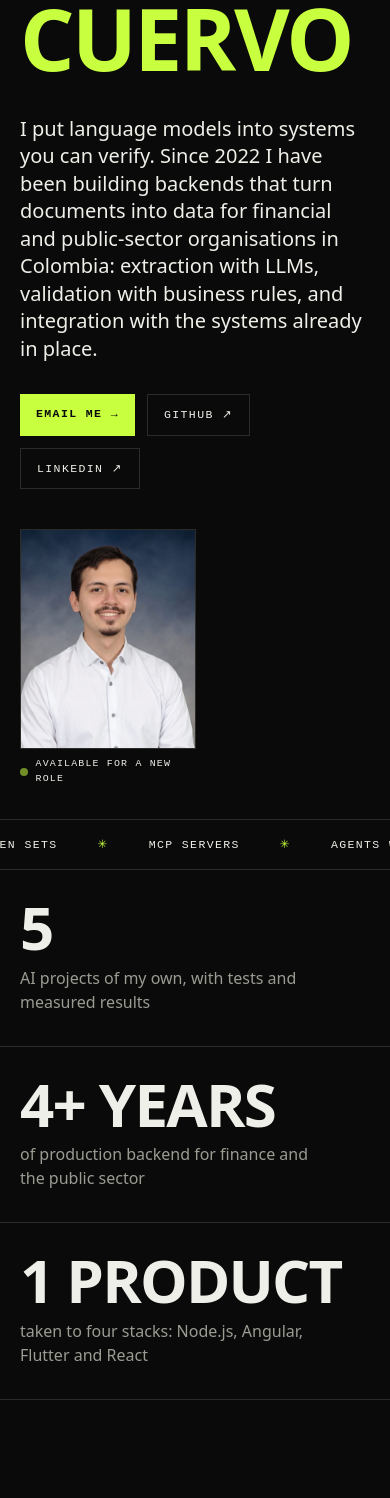
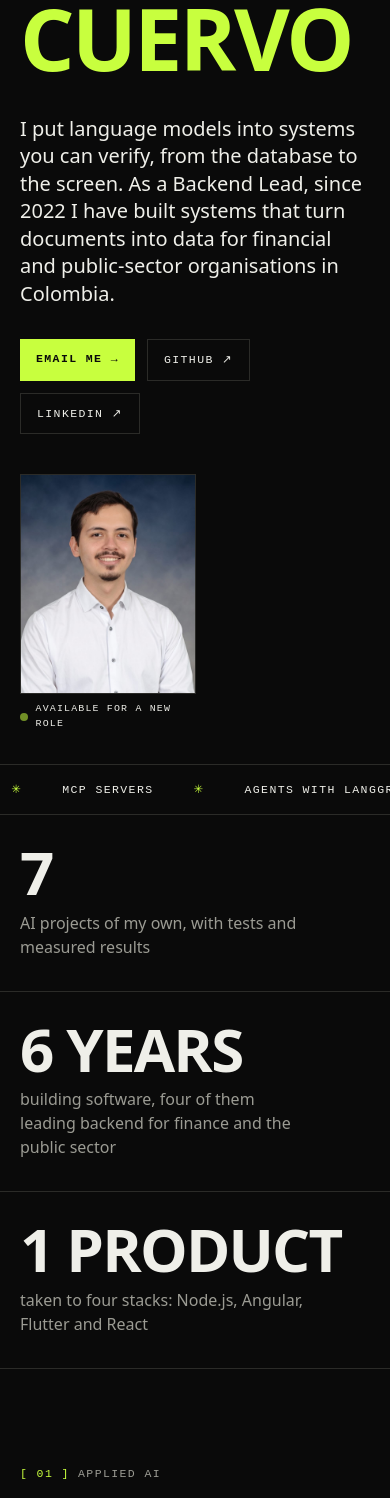
Before and after one commit to 0103juan/portfolio-site, a React (Vite) app: page / in a window 390 px wide. Shown: the part 299-1797 px from the top of the page. Built offline with nearby package versions, Linux system fonts and the light colour scheme.

Commit message:
Add a full-stack section, two AI projects and a new description

```diff
--- a/index.html
+++ b/index.html
@@ -4,7 +4,7 @@
     <meta charset="UTF-8" />
     <link rel="icon" type="image/svg+xml" href="./favicon.svg" />
     <meta name="viewport" content="width=device-width, initial-scale=1.0" />
-    <meta name="description" content="Juan Pablo Cuervo: ingeniero de software, backend e IA aplicada. Software engineer, backend and applied AI." />
+    <meta name="description" content="Juan Pablo Cuervo: AI Engineer, backend y full stack. Sistemas con modelos de lenguaje que se pueden verificar. AI engineer, backend and full stack." />
     <title>Juan Pablo Cuervo</title>
   </head>
   <body>
--- a/src/App.tsx
+++ b/src/App.tsx
@@ -7,6 +7,7 @@ import { useMediaQuery } from '@/hooks/useMediaQuery'
 import { AiSection } from '@/sections/AiSection'
 import { ContactSection } from '@/sections/ContactSection'
 import { Footer } from '@/sections/Footer'
+import { FullStackSection } from '@/sections/FullStackSection'
 import { Header } from '@/sections/Header'
 import { Hero } from '@/sections/Hero'
 import { Highlights } from '@/sections/Highlights'
@@ -30,6 +31,7 @@ export default function App() {
         <Highlights t={t} />
         <AiSection t={t} wide={wide} />
         <WorkSection t={t} stacked={wide && !reducedMotion} />
+        <FullStackSection t={t} />
         <ProductSection t={t} />
         <StackSection t={t} />
         <ContactSection t={t} />
--- a/src/content/en.ts
+++ b/src/content/en.ts
@@ -2,15 +2,14 @@ import { GITHUB } from './links'
 import type { Content } from './types'
 
 export const en: Content = {
-  nav: { work: 'Experience', product: 'Product', ai: 'Applied AI', stack: 'Stack', contact: 'Contact' },
-  role: 'AI Engineer · Backend',
+  nav: { ai: 'Applied AI', work: 'Experience', fullstack: 'Full stack', product: 'Product', stack: 'Stack', contact: 'Contact' },
+  role: 'AI Engineer · Backend · Full Stack',
   pitch:
-    'I put language models into systems you can verify. Since 2022 I have been building backends that turn ' +
-    'documents into data for financial and public-sector organisations in Colombia: extraction with LLMs, validation ' +
-    'with business rules, and integration with the systems already in place.',
+    'I put language models into systems you can verify, from the database to the screen. As a Backend Lead, since ' +
+    '2022 I have built systems that turn documents into data for financial and public-sector organisations in Colombia.',
   facts: [
-    { value: '5', label: 'AI projects of my own, with tests and measured results' },
-    { value: '4+ years', label: 'of production backend for finance and the public sector' },
+    { value: '7', label: 'AI projects of my own, with tests and measured results' },
+    { value: '6 years', label: 'building software, four of them leading backend for finance and the public sector' },
     { value: '1 product', label: 'taken to four stacks: Node.js, Angular, Flutter and React' },
   ],
   work: {
@@ -129,6 +128,57 @@ export const en: Content = {
       },
     ],
   },
+  fullstack: {
+    title: 'From the database to the screen',
+    intro:
+      'My daily work is backend. These are the layers I have built end to end in projects of my own, each with the ' +
+      'repository that proves it. I do not present myself as a frontend specialist: I do as someone who can take a ' +
+      'whole product to production.',
+    layers: [
+      {
+        name: 'Web',
+        tech: ['Angular 22', 'React 19', 'TypeScript', 'Tailwind'],
+        proof: 'A live dashboard with 12 unit tests and 6 end-to-end tests that run on every deployment, and this site.',
+        project: 'secop-dashboard',
+        repo: `${GITHUB}/secop-dashboard`,
+      },
+      {
+        name: 'Mobile',
+        tech: ['Flutter', 'Dart', 'Kotlin', 'Jetpack Compose'],
+        proof: 'A Flutter app that builds for Android and the web, with a widget test of the whole journey. PC Remote is a native Android app.',
+        project: 'secop-mobile',
+        repo: `${GITHUB}/secop-mobile`,
+      },
+      {
+        name: 'API and backend',
+        tech: ['Java 21', 'Spring Boot', 'Python', 'FastAPI', 'Node.js'],
+        proof: 'Two reactive microservices with a hexagonal architecture and 119 tests, with architecture rules and mutation testing.',
+        project: 'crediya',
+        repo: `${GITHUB}/crediya-microservice-loan`,
+      },
+      {
+        name: 'Data',
+        tech: ['PostgreSQL', 'pgvector', 'Redis', 'MySQL'],
+        proof: '35,718 contracts loaded incrementally; hybrid search in a single query, with a median of 15 ms.',
+        project: 'secop-analyst',
+        repo: `${GITHUB}/secop-analyst`,
+      },
+      {
+        name: 'Messaging',
+        tech: ['SQS', 'Lambda', 'Pub/Sub', 'WebSocket'],
+        proof: 'A loan decision travels through a queue to a function that emails the client; CI checks the whole path.',
+        project: 'crediya',
+        repo: `${GITHUB}/crediya-microservice-loan`,
+      },
+      {
+        name: 'Infrastructure',
+        tech: ['Docker', 'Kubernetes', 'Terraform', 'AWS', 'GitHub Actions'],
+        proof: 'Seven Terraform modules for AWS with 31 tests against a mock provider. It has not been applied to a real account.',
+        project: 'terraform-aws-platform',
+        repo: `${GITHUB}/terraform-aws-platform`,
+      },
+    ],
+  },
   product: {
     title: 'Contratos a la vista',
     intro:
@@ -189,9 +239,21 @@ export const en: Content = {
   ai: {
     title: 'Applied AI',
     intro:
-      'Five Python projects written directly against the Claude API, with no agent framework, so the mechanism is ' +
-      'visible in the code. Each README publishes only numbers that came from a real run, and a section on limits.',
+      'Seven Python projects against the Claude API. Five use no agent framework, so the mechanism is visible in ' +
+      'the code; the contracts agent uses LangGraph. Each README publishes only numbers that came from a real run, ' +
+      'and a section on limits.',
     items: [
+      {
+        name: 'secop-analyst',
+        kind: 'Agent with LangGraph',
+        summary:
+          'An agent that answers questions about 35,718 public contracts: hybrid search in PostgreSQL with pgvector, ' +
+          'SQL written by the model and contained by the database, a pause for human approval when a query is ' +
+          'expensive, and two-tier memory between Redis and Postgres.',
+        proof: '28 tests against real Postgres and Redis. On one real question, 38 figures checked against the database and all correct, in 33 s and about 0.06 USD. It runs on Docker Compose and on local Kubernetes, with OpenTelemetry traces.',
+        stack: ['Python', 'LangGraph', 'PostgreSQL', 'pgvector', 'Redis', 'FastAPI', 'OpenTelemetry', 'Kubernetes'],
+        repo: `${GITHUB}/secop-analyst`,
+      },
       {
         name: 'consultor-tributario',
         kind: 'RAG in Spanish',
@@ -242,6 +304,17 @@ export const en: Content = {
         proof: "18 tests, one with real Docker. In a real session the reviewer agent found three defects that the coder's 35 tests did not cover.",
         stack: ['Python', 'Docker', 'Claude'],
         repo: `${GITHUB}/sandboxed-agent`,
+      },
+      {
+        name: 'model-gateway',
+        kind: 'Model gateway',
+        summary:
+          'A package my projects import instead of calling the SDK: it routes each task to a small or a large model, ' +
+          'switches model when one fails, caches responses, records what every call cost and stops when a key has ' +
+          'spent its budget.',
+        proof: '36 tests. Measured on 33 questions: the large model got 28 right for 0.66 USD and the small one 27 for 0.27 USD; repeating the run cost 0.00 USD from the cache.',
+        stack: ['Python', 'Claude', 'Pydantic'],
+        repo: `${GITHUB}/model-gateway`,
       },
     ],
   },
@@ -356,7 +429,7 @@ export const en: Content = {
       {
         name: 'Applied AI',
         items: ['Multimodal extraction', 'Hybrid RAG', 'Reranking', 'Evaluation with golden sets', 'MCP servers',
-                'Agents with human approval', 'Claude API', 'Gemini API'],
+                'Agents with LangGraph', 'Agents with human approval', 'Claude API', 'Gemini API'],
       },
       {
         name: 'Every day',
@@ -365,7 +438,7 @@ export const en: Content = {
       },
       {
         name: 'I also build with',
-        items: ['TypeScript', 'Node.js', 'React', 'Angular', 'Flutter', 'Kotlin', 'AWS Lambda', 'Terraform', 'ANTLR4'],
+        items: ['TypeScript', 'Node.js', 'React', 'Angular', 'Flutter', 'Kotlin', 'Redis', 'Kubernetes', 'AWS Lambda', 'Terraform', 'ANTLR4'],
       },
     ],
   },
--- a/src/content/es.ts
+++ b/src/content/es.ts
@@ -2,15 +2,15 @@ import { GITHUB } from './links'
 import type { Content } from './types'
 
 export const es: Content = {
-  nav: { work: 'Experiencia', product: 'Producto', ai: 'IA aplicada', stack: 'Stack', contact: 'Contacto' },
-  role: 'AI Engineer · Backend',
+  nav: { ai: 'IA aplicada', work: 'Experiencia', fullstack: 'Full stack', product: 'Producto', stack: 'Stack', contact: 'Contacto' },
+  role: 'AI Engineer · Backend · Full Stack',
   pitch:
-    'Llevo modelos de lenguaje a sistemas que se pueden verificar. Desde 2022 construyo backends que convierten ' +
-    'documentos en datos para entidades financieras y del sector público en Colombia: extracción con LLM, validación ' +
-    'con reglas de negocio e integración con los sistemas que ya existen.',
+    'Llevo modelos de lenguaje a sistemas que se pueden verificar, de la base de datos a la pantalla. Como Backend ' +
+    'Lead, desde 2022 construyo sistemas que convierten documentos en datos para entidades financieras y del sector ' +
+    'público en Colombia.',
   facts: [
-    { value: '5', label: 'proyectos de IA propios, con pruebas y resultados medidos' },
-    { value: '4+ años', label: 'de backend en producción para finanzas y sector público' },
+    { value: '7', label: 'proyectos de IA propios, con pruebas y resultados medidos' },
+    { value: '6 años', label: 'desarrollando software, cuatro liderando backend para finanzas y sector público' },
     { value: '1 producto', label: 'llevado a cuatro stacks: Node.js, Angular, Flutter y React' },
   ],
   work: {
@@ -130,6 +130,57 @@ export const es: Content = {
       },
     ],
   },
+  fullstack: {
+    title: 'De la base de datos a la pantalla',
+    intro:
+      'Mi trabajo diario es backend. Estas son las capas que he construido de punta a punta en proyectos propios, ' +
+      'cada una con el repositorio que lo demuestra. No me presento como especialista en frontend: sí como alguien ' +
+      'que puede llevar un producto completo hasta producción.',
+    layers: [
+      {
+        name: 'Web',
+        tech: ['Angular 22', 'React 19', 'TypeScript', 'Tailwind'],
+        proof: 'Un panel en vivo con 12 pruebas unitarias y 6 de extremo a extremo que corren en cada despliegue, y este sitio.',
+        project: 'secop-dashboard',
+        repo: `${GITHUB}/secop-dashboard`,
+      },
+      {
+        name: 'Móvil',
+        tech: ['Flutter', 'Dart', 'Kotlin', 'Jetpack Compose'],
+        proof: 'Una app en Flutter que compila para Android y web, con prueba de widgets del recorrido completo. PC Remote es una app Android nativa.',
+        project: 'secop-mobile',
+        repo: `${GITHUB}/secop-mobile`,
+      },
+      {
+        name: 'API y backend',
+        tech: ['Java 21', 'Spring Boot', 'Python', 'FastAPI', 'Node.js'],
+        proof: 'Dos microservicios reactivos con arquitectura hexagonal y 119 pruebas, con reglas de arquitectura y pruebas de mutación.',
+        project: 'crediya',
+        repo: `${GITHUB}/crediya-microservice-loan`,
+      },
+      {
+        name: 'Datos',
+        tech: ['PostgreSQL', 'pgvector', 'Redis', 'MySQL'],
+        proof: '35.718 contratos cargados de forma incremental; búsqueda híbrida en una sola consulta, con mediana de 15 ms.',
+        project: 'secop-analyst',
+        repo: `${GITHUB}/secop-analyst`,
+      },
+      {
+        name: 'Mensajería',
+        tech: ['SQS', 'Lambda', 'Pub/Sub', 'WebSocket'],
+        proof: 'La decisión de un crédito viaja por una cola hasta una función que avisa por correo; CI comprueba el recorrido completo.',
+        project: 'crediya',
+        repo: `${GITHUB}/crediya-microservice-loan`,
+      },
+      {
+        name: 'Infraestructura',
+        tech: ['Docker', 'Kubernetes', 'Terraform', 'AWS', 'GitHub Actions'],
+        proof: 'Siete módulos de Terraform para AWS con 31 pruebas contra un proveedor simulado. No se ha aplicado en una cuenta real.',
+        project: 'terraform-aws-platform',
+        repo: `${GITHUB}/terraform-aws-platform`,
+      },
+    ],
+  },
   product: {
     title: 'Contratos a la vista',
     intro:
@@ -190,9 +241,21 @@ export const es: Content = {
   ai: {
     title: 'IA aplicada',
     intro:
-      'Cinco proyectos en Python contra la API de Claude, sin frameworks de agentes, para que el mecanismo se vea en ' +
-      'el código. Cada README publica solo números que salieron de una ejecución real, y una sección de límites.',
+      'Siete proyectos en Python contra la API de Claude. Cinco no usan frameworks de agentes, para que el mecanismo ' +
+      'se vea en el código; el agente de contratos usa LangGraph. Cada README publica solo números que salieron de ' +
+      'una ejecución real, y una sección de límites.',
     items: [
+      {
+        name: 'secop-analyst',
+        kind: 'Agente con LangGraph',
+        summary:
+          'Un agente que responde preguntas sobre 35.718 contratos públicos: búsqueda híbrida en PostgreSQL con ' +
+          'pgvector, SQL escrito por el modelo y contenido por la base de datos, pausa para aprobación humana cuando ' +
+          'una consulta es costosa, y memoria en dos niveles entre Redis y Postgres.',
+        proof: '28 pruebas contra Postgres y Redis reales. En una pregunta real, 38 cifras comprobadas contra la base y todas correctas, en 33 s y unos 0,06 USD. Corre en Docker Compose y en Kubernetes local, con trazas de OpenTelemetry.',
+        stack: ['Python', 'LangGraph', 'PostgreSQL', 'pgvector', 'Redis', 'FastAPI', 'OpenTelemetry', 'Kubernetes'],
+        repo: `${GITHUB}/secop-analyst`,
+      },
       {
         name: 'consultor-tributario',
         kind: 'RAG en español',
@@ -243,6 +306,17 @@ export const es: Content = {
         proof: '18 pruebas, una con Docker real. En una sesión real, el agente revisor encontró tres defectos que las 35 pruebas del programador no cubrían.',
         stack: ['Python', 'Docker', 'Claude'],
         repo: `${GITHUB}/sandboxed-agent`,
+      },
+      {
+        name: 'model-gateway',
+        kind: 'Gateway de modelos',
+        summary:
+          'Un paquete que mis proyectos importan en vez de llamar al SDK: enruta cada tarea a un modelo pequeño o ' +
+          'grande, cambia de modelo si uno falla, guarda las respuestas en caché, registra el costo de cada llamada y ' +
+          'corta cuando una clave agota su presupuesto.',
+        proof: '36 pruebas. Medido en 33 preguntas: el modelo grande acertó 28 por 0,66 USD y el pequeño 27 por 0,27 USD; repetir la corrida costó 0,00 USD desde la caché.',
+        stack: ['Python', 'Claude', 'Pydantic'],
+        repo: `${GITHUB}/model-gateway`,
       },
     ],
   },
@@ -357,7 +431,7 @@ export const es: Content = {
       {
         name: 'IA aplicada',
         items: ['Extracción multimodal', 'RAG híbrido', 'Reranking', 'Evaluación con conjuntos dorados', 'Servidores MCP',
-                'Agentes con aprobación humana', 'API de Claude', 'API de Gemini'],
+                'Agentes con LangGraph', 'Agentes con aprobación humana', 'API de Claude', 'API de Gemini'],
       },
       {
         name: 'Todos los días',
@@ -366,7 +440,7 @@ export const es: Content = {
       },
       {
         name: 'También construyo con',
-        items: ['TypeScript', 'Node.js', 'React', 'Angular', 'Flutter', 'Kotlin', 'AWS Lambda', 'Terraform', 'ANTLR4'],
+        items: ['TypeScript', 'Node.js', 'React', 'Angular', 'Flutter', 'Kotlin', 'Redis', 'Kubernetes', 'AWS Lambda', 'Terraform', 'ANTLR4'],
       },
     ],
   },
--- a/src/content/types.ts
+++ b/src/content/types.ts
@@ -8,12 +8,16 @@ export type Lang = 'es' | 'en'
 export type Work = { sector: string; period: string; title: string; summary: string; points: string[]; stack: string[] }
 export type Project = { name: string; kind: string; summary: string; proof: string; stack: string[]; repo?: string; demo?: string }
 
+// One layer of a product, the tools I have used for it and the project that proves it.
+export type Layer = { name: string; tech: string[]; proof: string; project: string; repo: string }
+
 export type Content = {
-  nav: { work: string; product: string; ai: string; stack: string; contact: string }
+  nav: { ai: string; work: string; fullstack: string; product: string; stack: string; contact: string }
   role: string
   pitch: string
   facts: { value: string; label: string }[]
   work: { title: string; intro: string; items: Work[] }
+  fullstack: { title: string; intro: string; layers: Layer[] }
   product: {
     title: string
     intro: string
--- /dev/null
+++ b/src/sections/FullStackSection.tsx
@@ -0,0 +1,32 @@
+import { Chips } from '@/components/Chips'
+import { SectionHead } from '@/components/SectionHead'
+import type { Content } from '@/content'
+import { pad } from '@/lib/format'
+
+/** One row per layer of a product: what I have used for it and the project that proves it. */
+export function FullStackSection({ t }: { t: Pick<Content, 'nav' | 'fullstack' | 'code'> }) {
+  return (
+    <section id="fullstack" className="border-t px-5 py-24 md:px-10 lg:py-32">
+      <SectionHead id="fullstack" label={t.nav.fullstack} title={t.fullstack.title} intro={t.fullstack.intro} />
+      <ol className="border-t">
+        {t.fullstack.layers.map((layer, i) => (
+          <li key={layer.name} className="hover:bg-coal grid gap-4 border-b py-6 transition-colors lg:grid-cols-12 lg:gap-6 lg:px-4">
+            <div className="lg:col-span-4">
+              <p className="label text-volt">{pad(i + 1)}</p>
+              <h3 className="mt-2 text-2xl leading-none font-bold tracking-tight lg:text-3xl" style={{ fontStretch: '85%' }}>
+                {layer.name}
+              </h3>
+            </div>
+            <Chips items={layer.tech} className="content-start lg:col-span-3" />
+            <div className="grid content-start gap-3 lg:col-span-5">
+              <p className="text-ash">{layer.proof}</p>
+              <a href={layer.repo} className="label text-volt w-fit underline decoration-2 underline-offset-4">
+                {layer.project} · {t.code} ↗
+              </a>
+            </div>
+          </li>
+        ))}
+      </ol>
+    </section>
+  )
+}
--- a/src/sections/Header.tsx
+++ b/src/sections/Header.tsx
@@ -14,7 +14,7 @@ export function Header({ nav, lang, other, onToggleLang }: Props) {
         <a href="#top" className="label font-bold">
           JPC<span className="text-volt">.</span>
         </a>
-        <nav className="label ml-auto hidden gap-6 sm:flex">
+        <nav className="label ml-auto hidden gap-6 lg:flex">
           {SECTION_IDS.map((id) => (
             <a key={id} href={`#${id}`} aria-label={nav[id]}>
               <TextRoll>{nav[id]}</TextRoll>
@@ -26,7 +26,7 @@ export function Header({ nav, lang, other, onToggleLang }: Props) {
           onClick={onToggleLang}
           lang={other}
           aria-label={other === 'en' ? 'Read this page in English' : 'Leer esta página en español'}
-          className="label hover:bg-volt hover:text-background ml-auto cursor-pointer border px-3 py-1.5 transition-colors sm:ml-0"
+          className="label hover:bg-volt hover:text-background ml-auto cursor-pointer border px-3 py-1.5 transition-colors lg:ml-0"
         >
           {lang.toUpperCase()} → {other.toUpperCase()}
         </button>
--- a/src/sections/order.ts
+++ b/src/sections/order.ts
@@ -1,5 +1,5 @@
 /** The sections of the page, in order. The header's links and each section's number come from this list. */
-export const SECTION_IDS = ['ai', 'work', 'product', 'stack', 'contact'] as const
+export const SECTION_IDS = ['ai', 'work', 'fullstack', 'product', 'stack', 'contact'] as const
 
 export type SectionId = (typeof SECTION_IDS)[number]
 
```
Also changed, not shown: 1 other file (tests, documents, lock files or other folders).
